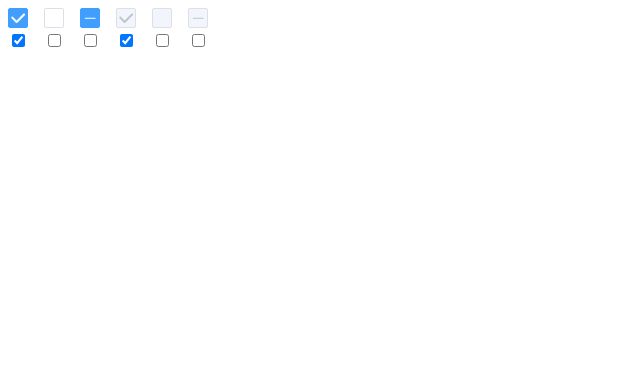
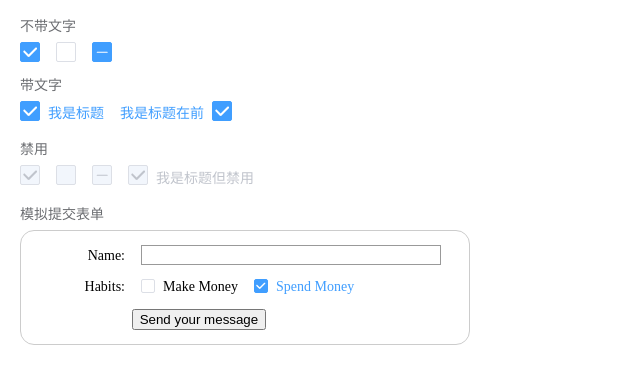
Before and after one commit to ChenChengbi/vue-easy-checkbox, a Vue app: page /#/ in a window 1280 px wide. Shown: the top 384 px of the page, without its empty margins (0-640 px from the left). Built offline with nearby package versions, Linux system fonts and the light colour scheme.

Commit message:
完成开发

```diff
--- a/src/components/EasyCheckbox.vue
+++ b/src/components/EasyCheckbox.vue
@@ -1,4 +1,5 @@
 <template>
+  <!-- https://developer.mozilla.org/zh-CN/docs/Web/HTML/Element/Input/checkbox#%E4%B8%BA%E5%A4%8D%E9%80%89%E6%A1%86%E6%8F%90%E4%BE%9B%E7%A8%8D%E5%A4%A7%E7%9A%84%E7%82%B9%E5%87%BB%E5%8C%BA%E5%9F%9F -->
   <label
     class="easy-checkbox"
     :class="{
@@ -6,10 +7,19 @@
       'is-disabled': disabled,
       indeterminate,
     }"
-    :style="{ width: fineSize, height: fineSize }"
-    @click="onClick"
   >
-    <span class="easy-checkbox__inner">
+    <template v-if="label && !isLabelBehind">
+      <LabelText
+        class="easy-checkbox__label in-front"
+        :height="fineSize"
+        :label="label"
+      />
+    </template>
+
+    <span
+      class="easy-checkbox__inner"
+      :style="{ width: fineSize, height: fineSize }"
+    >
       <template v-if="indeterminate">
         <svg
           class="icon-dash"
@@ -41,52 +51,78 @@
         class="easy-checkbox__original"
         type="checkbox"
         v-model="checked"
+        :disabled="disabled"
         :name="name"
-        :value="label"
+        :value="originalValue"
+        @change="onChange"
       />
     </span>
+
+    <template v-if="label && isLabelBehind">
+      <LabelText
+        class="easy-checkbox__label"
+        :height="fineSize"
+        :label="label"
+      />
+    </template>
   </label>
 </template>
 <script lang="ts">
-import { Vue, Component, Prop, VModel, Emit } from "vue-property-decorator";
+import { Vue, Component, VModel, Prop, Emit } from "vue-property-decorator";
+import LabelText from "./LabelText.vue";
 
-@Component
+@Component({ components: { LabelText } })
 export default class EasyCheckbox extends Vue {
   @VModel({ type: Boolean, default: false })
+  /** 绑定的值，表示当前是否勾选(默认 false) */
   private checked!: boolean;
+
   @Prop({ type: Boolean, default: false })
+  /** 当前是否处于选与非选之间的中间状态(只控制样式) */
   private indeterminate!: boolean;
+
   @Prop({ type: [String, Number], default: "14px" })
+  /** 复选框的边长(默认 14px) */
   private size!: string | number;
+
   @Prop({ type: Boolean, default: false })
+  /** 当前是否处于禁用状态(默认 false) */
   private disabled!: boolean;
+
   @Prop({ type: String })
+  /** 原生复选框的 name 属性 */
   private name: string | undefined;
+
+  @Prop({ type: String, default: "on" })
+  /** 原生复选框的 value 属性 */
+  private originalValue: string | undefined;
+
   @Prop({ type: String })
+  /** 复选框旁边的提示文字 */
   private label: string | undefined;
 
-  private get fineSize() {
+  @Prop({ type: Boolean, default: true })
+  /** 提示文字是否位于复选框的后方，否则在前方(默认 true) */
+  private isLabelBehind!: boolean;
+
+  private get fineSize(): string {
     if (typeof this.size === "number") return `${this.size}px`;
     else return this.size;
   }
 
-  private onClick() {
-    if (!this.disabled) {
-      // this.toChange(!this.checked);
-    }
+  private onChange(evt: Event) {
+    this.change((evt.target as HTMLInputElement).checked);
   }
 
   @Emit("change")
-  private toChange(newVal: boolean) {
-    // this.checked = newVal;
-  }
+  private change(checked: boolean) {}
 }
 </script>
 <style lang="scss" scoped>
 $primary-clr: #409eff;
 $border-clr: #dcdfe6;
+$disabled-clr: #c0c4cc;
 $disabled-bg-clr: #f2f6fc;
-$disabled-icon-clr: #c0c4cc;
 $icon-size: 80%;
 
 .easy-checkbox {
@@ -94,6 +130,7 @@ $icon-size: 80%;
   display: inline-block;
   cursor: pointer;
   user-select: none;
+  line-height: 1;
 
   &.is-checked,
   &.indeterminate {
@@ -108,6 +145,12 @@ $icon-size: 80%;
     }
   }
 
+  &.is-checked {
+    .easy-checkbox__label {
+      color: $primary-clr;
+    }
+  }
+
   &.is-disabled {
     cursor: not-allowed;
 
@@ -117,8 +160,12 @@ $icon-size: 80%;
 
       .icon-tick,
       .icon-dash {
-        fill: $disabled-icon-clr;
+        fill: $disabled-clr;
       }
+    }
+
+    .easy-checkbox__label {
+      color: $disabled-clr;
     }
   }
 
@@ -127,7 +174,7 @@ $icon-size: 80%;
     position: relative;
     width: 100%;
     height: 100%;
-    display: flex;
+    display: inline-flex;
     justify-content: center;
     align-items: center;
     border: 1px solid $border-clr;
@@ -141,7 +188,11 @@ $icon-size: 80%;
       position: absolute;
       outline: none;
       margin: 0;
-      bottom: -20px;
+      bottom: -16px;
+      width: 0;
+      height: 0;
+      opacity: 0;
+      z-index: -1;
     }
 
     .icon-tick,
@@ -155,5 +206,16 @@ $icon-size: 80%;
       height: $icon-size;
     }
   }
+
+  .easy-checkbox__label {
+    display: inline-block;
+    vertical-align: baseline;
+    padding-left: 8px;
+
+    &.in-front {
+      padding-left: 0;
+      padding-right: 8px;
+    }
+  }
 }
 </style>
--- /dev/null
+++ b/src/components/LabelText.vue
@@ -0,0 +1,15 @@
+<template>
+  <span :style="{ height }">{{ label }}</span>
+</template>
+
+<script lang="ts">
+import { Vue, Component, Prop } from "vue-property-decorator";
+
+@Component
+export default class LabelText extends Vue {
+  @Prop({ type: String, required: true })
+  private height!: string;
+  @Prop({ type: String, required: true })
+  private label!: string;
+}
+</script>
--- /dev/null
+++ b/src/scss/form.scss
@@ -0,0 +1,57 @@
+form {
+    /* Just to center the form on the page */
+    // margin: 0 auto;
+    width: 420px;
+
+    /* To see the limits of the form */
+    padding: 1em;
+    border: 1px solid #ccc;
+    border-radius: 1em;
+
+    div+div {
+        margin-top: 1em;
+    }
+
+    label {
+        &.label {
+            /* To make sure that all label have the same size and are properly align */
+            display: inline-block;
+            width: 90px;
+            text-align: right;
+            margin-right: 16px;
+        }
+    }
+
+    input {
+        /* To make sure that all text field have the same font settings
+       By default, textarea are set with a monospace font */
+        font: 1em sans-serif;
+
+        /* To give the same size to all text field */
+        width: 300px;
+
+        -moz-box-sizing: border-box;
+        box-sizing: border-box;
+
+        /* To harmonize the look & feel of text field border */
+        border: 1px solid #999;
+    }
+
+    input:focus,
+    textarea:focus {
+        /* To give a little highlight on active elements */
+        border-color: #000;
+    }
+
+    .button {
+        /* To position the buttons to the same position of the text fields */
+        padding-left: 90px;
+        /* same size as the label elements */
+    }
+
+    button {
+        /* This extra margin represent the same space as the space between
+       the labels and their text fields */
+        margin-left: 0.5em;
+    }
+}
--- a/src/views/HomeView.vue
+++ b/src/views/HomeView.vue
@@ -1,29 +1,110 @@
 <template>
   <div class="home">
+    <div class="row">
+      <div class="title">不带文字</div>
+      <div class="content">
         <EasyCheckbox
           class="cb"
           v-model="checked1"
-      :size="20"
+          :size="size"
           :name="'test'"
-      @change="onChange1"
         />
-    <EasyCheckbox class="cb" v-model="checked2" :size="20" />
+        <EasyCheckbox class="cb" v-model="checked2" :size="size" />
         <EasyCheckbox
           class="cb"
           :value="false"
-      :size="20"
-      :disabled="false"
+          :size="size"
           :indeterminate="true"
         />
-    <EasyCheckbox class="cb" v-model="checked3" :size="20" :disabled="true" />
-    <EasyCheckbox class="cb" v-model="checked4" :size="20" :disabled="true" />
+      </div>
+    </div>
+
+    <div class="row">
+      <div class="title">带文字</div>
+      <div class="content">
+        <EasyCheckbox
+          class="cb"
+          v-model="checked3"
+          :size="size"
+          :label="'我是标题'"
+          @change="onChange"
+        />
+        <EasyCheckbox
+          class="cb"
+          v-model="checked6"
+          :size="size"
+          :label="'我是标题在前'"
+          :isLabelBehind="false"
+        />
+      </div>
+    </div>
+
+    <div class="row">
+      <div class="title">禁用</div>
+      <div class="content">
+        <EasyCheckbox
+          class="cb"
+          v-model="checked3"
+          :size="size"
+          :disabled="true"
+        />
+        <EasyCheckbox
+          class="cb"
+          v-model="checked4"
+          :size="size"
+          :disabled="true"
+        />
         <EasyCheckbox
           class="cb"
           v-model="checked5"
-      :size="20"
+          :size="size"
           :disabled="true"
           :indeterminate="true"
         />
+        <EasyCheckbox
+          class="cb"
+          v-model="checked3"
+          :size="size"
+          :disabled="true"
+          :label="'我是标题但禁用'"
+        />
+      </div>
+    </div>
+
+    <div class="row">
+      <div class="title">模拟提交表单</div>
+      <div class="content">
+        <!-- https://developer.mozilla.org/zh-CN/docs/Learn/Forms/Your_first_form -->
+        <form method="post">
+          <div>
+            <label class="label" for="name">Name:</label>
+            <input type="text" id="name" name="user_name" />
+          </div>
+
+          <div>
+            <label class="label">Habits:</label>
+            <EasyCheckbox
+              class="cb"
+              v-model="checked7"
+              :size="14"
+              :label="'Make Money'"
+              :name="'makeMoney'"
+            />
+            <EasyCheckbox
+              class="cb"
+              v-model="checked8"
+              :size="14"
+              :label="'Spend Money'"
+              :name="'spendMoney'"
+            />
+          </div>
+
+          <div class="button">
+            <button type="submit">Send your message</button>
+          </div>
+        </form>
+      </div>
+    </div>
   </div>
 </template>
 
@@ -38,14 +119,38 @@ export default class HomeView extends Vue {
   private checked3 = true;
   private checked4 = false;
   private checked5 = false;
+  private checked6 = true;
+  private checked7 = false;
+  private checked8 = true;
 
-  private onChange1(checked: boolean) {
-    console.log("checked :>> ", checked);
+  private size = 20;
+
+  private onChange(checked: boolean) {
+    console.log("@change :>> ", checked);
   }
 }
 </script>
+
 <style lang="scss" scoped>
+.home {
+  padding: 20px;
+  .row {
+    margin-bottom: 16px;
+
+    .title {
+      font-size: 14px;
+      line-height: 14px;
+      color: #6c6e72;
+      margin-bottom: 8px;
+    }
+
+    .content {
       .cb {
-  margin: 8px;
+        margin-right: 16px;
+      }
+
+      @import "../scss/form.scss";
+    }
+  }
 }
 </style>
```
Also changed, not shown: .eslintrc.js. Lines whose indentation alone changed are shown as unchanged.
